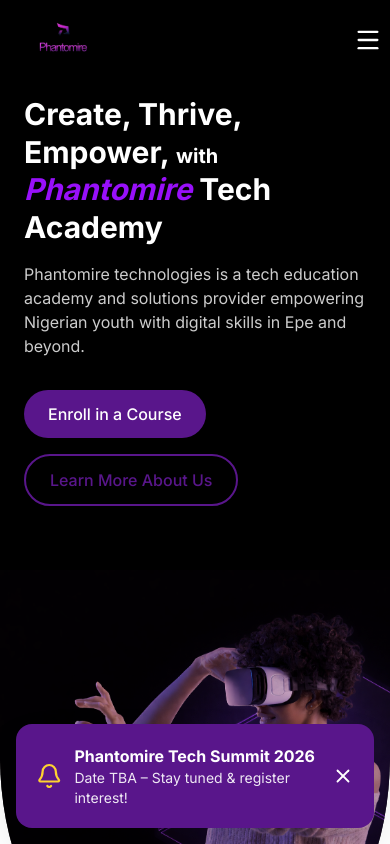
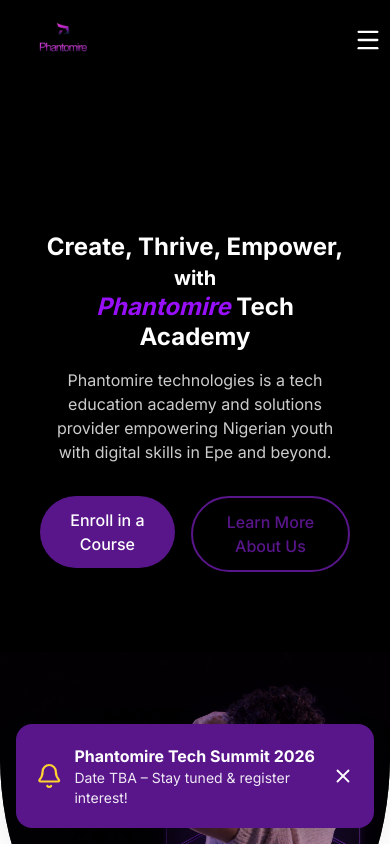
Before and after one commit to feezyakinwunmi/phantomire, a Next.js app: page / in a window 390 px wide. Shown: the top 844 px of the page. Built offline with nearby package versions, Linux system fonts and the light colour scheme.

Commit message:
adjust 5

```diff
--- a/src/app/page.tsx
+++ b/src/app/page.tsx
@@ -16,15 +16,15 @@
       {/* Hero Section */}
       <section className="mt-20 md:mt-0 bg-black relative h-screen flex md:flex-row flex-col items-end justify-start overflow-hidden rounded-b-[20%]"> {/* mt for header */}
 
-        <div className="relative z-10 px-2 md:px-6 pb-12 max-w-4xl">
-          <div className=" backdrop-blur-sm p-4 md:p-12 rounded-2xl" >
-            <h1 className="text-3xl md:text-4xl font-bold text-white mb-4 leading-tight">
+        <div className="relative z-10 px-2 md:px-6 pb-12 w-full  md:max-w-4xl">
+          <div className=" mt-30  backdrop-blur-sm p-8 md:p-12 rounded-2xl md:text-left align-center text-center" >
+            <h1 className="text-2xl  md:text-4xl font-bold text-white mb-4 leading-tight w-full">
               Create, Thrive, Empower, <span className="text-xl">with</span><br/> <span className="text-purple-600 italic">Phantomire</span> Tech Academy
             </h1>
             <p className="text-base md:text-lg text-white/80 mb-8 max-w-2xl">
               Phantomire technologies is a tech education academy and solutions provider empowering Nigerian youth with digital skills in Epe and beyond.
             </p>
-            <div className="flex flex-col sm:flex-row gap-4">
+            <div className="flex md:flex-col flex-row gap-4">
               <a href="/register">
                 <button className="bg-purple-900 text-white px-6 py-3 rounded-full font-medium hover:bg-purple-800 transition">
                   Enroll in a Course
```
